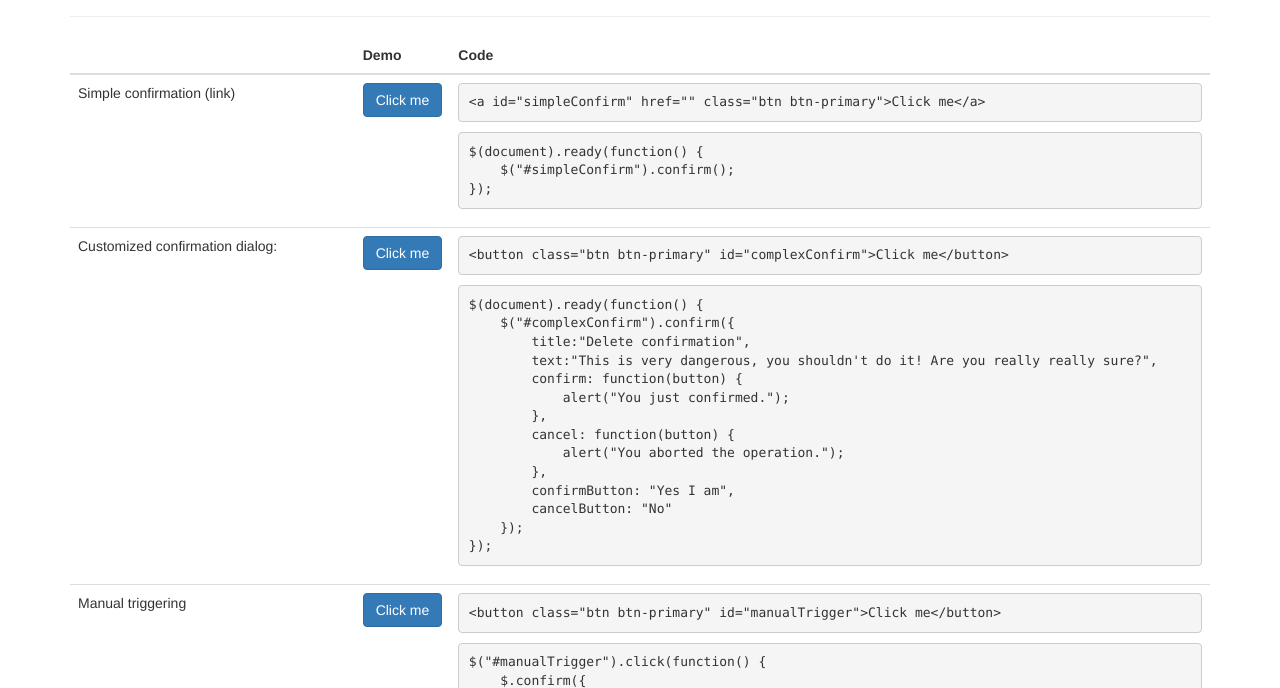
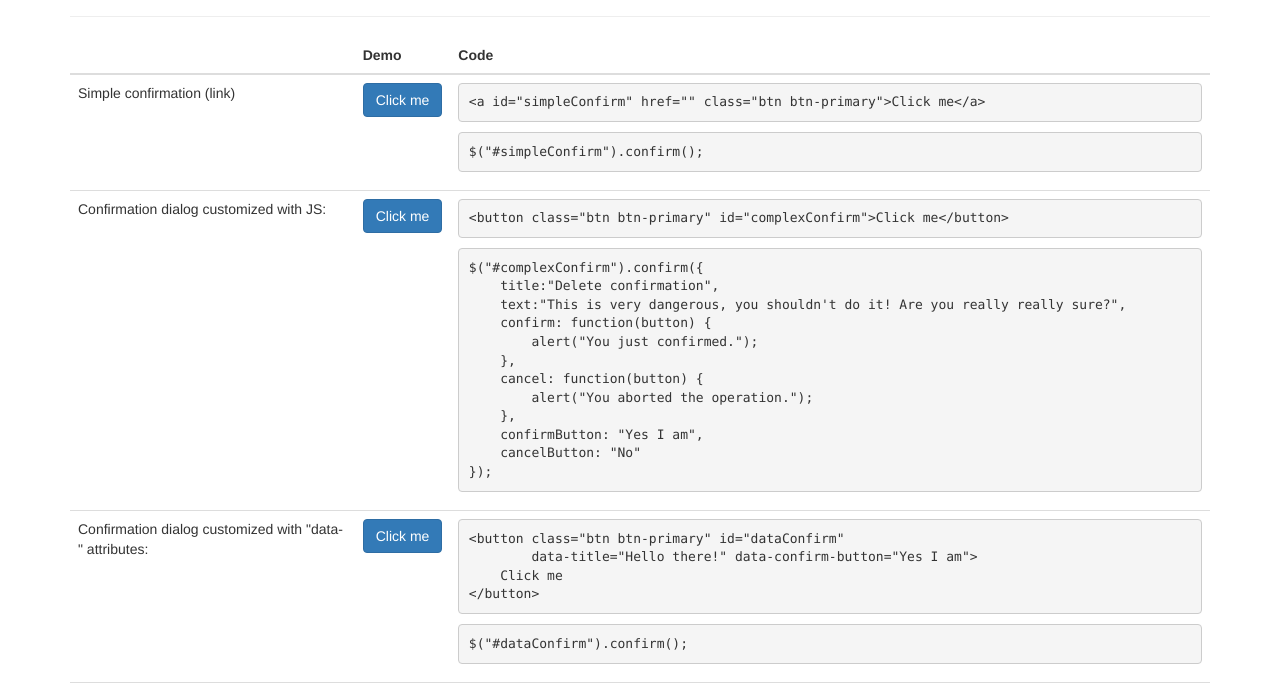
Before and after one commit to myclabs/jquery.confirm, a website: page demo/index.html in a window 1280 px wide. Shown: the part 83-771 px from the top of the page. Drawn offline with nearby package versions, Linux system fonts and the light colour scheme.

Commit message:
Refactored how data-* attributes work + documentation + demo

```diff
--- a/demo/index.html
+++ b/demo/index.html
@@ -34,18 +34,15 @@
                     <td>
                         <pre>&lt;a id="simpleConfirm" href="" class="btn btn-primary"&gt;Click me&lt;/a&gt;</pre>
 
-                        <pre class="prettyprint"><code>$(document).ready(function() {
-    $("#simpleConfirm").confirm();
-});</code></pre>
+                        <pre class="prettyprint"><code>$("#simpleConfirm").confirm();</code></pre>
                     </td>
                 </tr>
                 <tr>
-                    <td>Customized confirmation dialog:</td>
+                    <td>Confirmation dialog customized with JS:</td>
                     <td><button class="btn btn-primary" id="complexConfirm">Click me</button></td>
                     <td>
                         <pre>&lt;button class="btn btn-primary" id="complexConfirm"&gt;Click me&lt;/button&gt;</pre>
-                        <pre class="prettyprint"><code>$(document).ready(function() {
-    $("#complexConfirm").confirm({
+                        <pre class="prettyprint"><code>$("#complexConfirm").confirm({
     title:"Delete confirmation",
     text:"This is very dangerous, you shouldn't do it! Are you really really sure?",
     confirm: function(button) {
@@ -56,8 +53,18 @@
     },
     confirmButton: "Yes I am",
     cancelButton: "No"
-    });
 });</code></pre>
+                    </td>
+                </tr>
+                <tr>
+                    <td>Confirmation dialog customized with "data-" attributes:</td>
+                    <td><button class="btn btn-primary" id="dataConfirm" data-title="Hello there!" data-confirm-button="Yes I am">Click me</button></td>
+                    <td>
+                        <pre>&lt;button class="btn btn-primary" id="dataConfirm"
+        data-title="Hello there!" data-confirm-button="Yes I am"&gt;
+    Click me
+&lt;/button&gt;</pre>
+                        <pre class="prettyprint"><code>$("#dataConfirm").confirm();</code></pre>
                     </td>
                 </tr>
                 <tr>
@@ -83,7 +90,6 @@
 
         <script>
             $("#simpleConfirm").confirm();
-            $("#btnSimpleConfirm").confirm();
             $("#complexConfirm").confirm({
                 title:"Delete confirmation",
                 text: "This is very dangerous, you shouldn't do it! Are you really really sure?",
@@ -98,6 +104,7 @@
                 confirmButton: "Yes I am",
                 cancelButton: "No"
             });
+            $("#dataConfirm").confirm();
             $("#manualTrigger").click(function() {
                 $.confirm({
                     text: "This is a confirmation dialog manually triggered! Please confirm:",
```
Also changed, not shown: README.md, jquery.confirm.js, jquery.confirm.min.js. Lines whose indentation alone changed are shown as unchanged.
